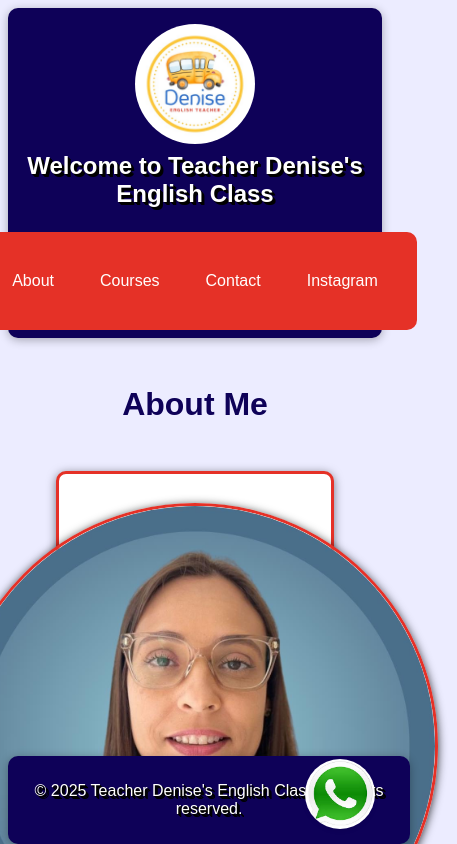
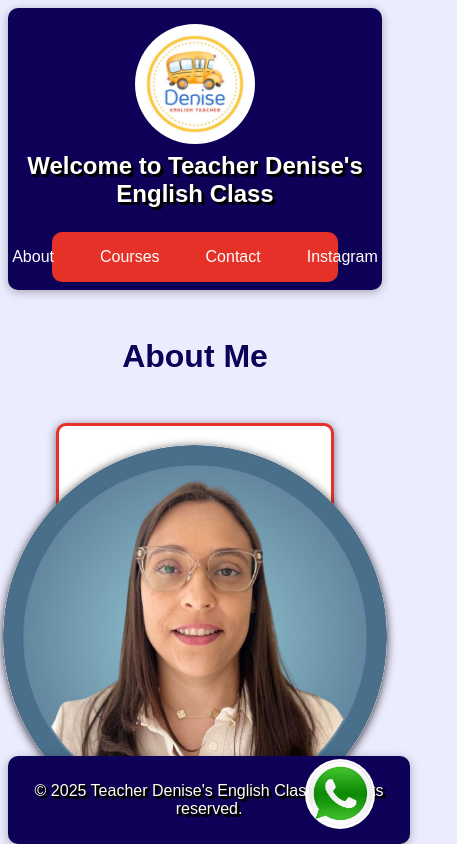
Before and after one commit to jfandre00/Teacher-Denise, a plain HTML site: page index.html in a window 390 px wide. Shown: the top 844 px of the page, 457 px wide, since content can reach past the window. Drawn offline with Linux system fonts and the light colour scheme.

Commit message:
Update styles.css

```diff
--- a/styles.css
+++ b/styles.css
@@ -82,11 +82,18 @@ nav a:hover {
         padding-bottom: 1em;
 
     }
+    nav {
+        padding: 0;
+        width: 80%;
+        height: 60%;
+
+    }
 
     nav ul {
         display: flex;
         flex-direction: row;
         justify-content: center;
+        margin: 0;
     }
 }
 
@@ -147,7 +154,19 @@ div #daimagem {
 
     div #meio, div #daimagem {
         padding: 1em;
-        margin: 0.5em;
+        margin: none;
+    }
+    section img {
+        width: 20em;
+        height: 20em;
+        padding: none;
+        border: none;
+    }
+
+    div #texto {
+        padding: 1em;
+        font-size: 1.2em;
+        margin: 1em 0;
     }
 }
 
```
